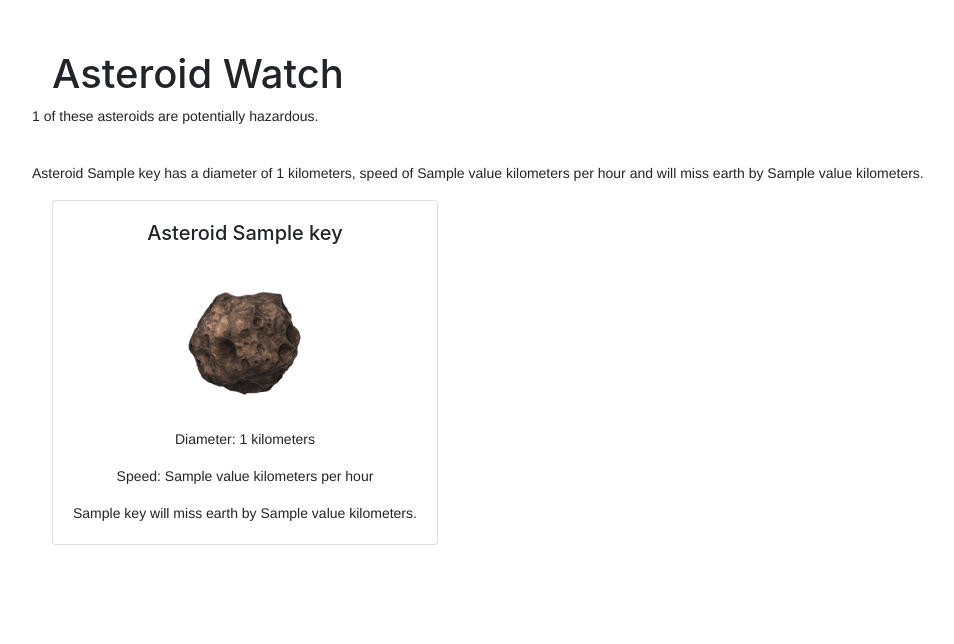
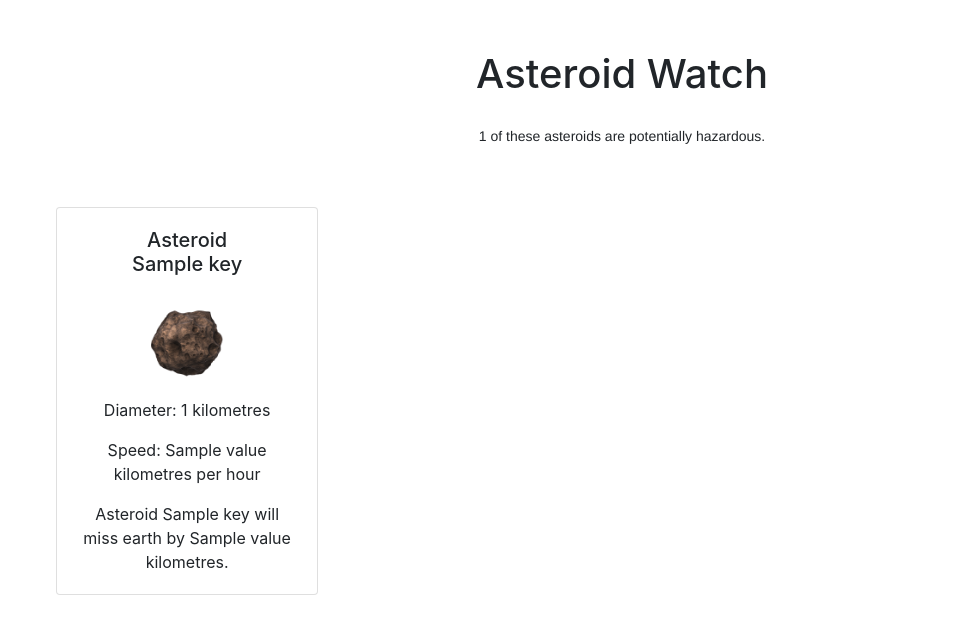
Before and after one commit to hpellis/asteroid_watch, a Flask app: template templates/result.html in a window 1280 px wide. Shown: the top 644 px of the page, without its empty margins (18-972 px from the left). Run offline with Flask 2, Linux system fonts and the light colour scheme; the template is opened without the code that fills it: most values are stand-ins (such as "Sample title", 1, 10 or a date in 2020); some libraries are stand-ins or nearby versions.

Commit message:
completed css styling

```diff
--- a/static/css/main.css
+++ b/static/css/main.css
@@ -3,31 +3,37 @@ h1 {
   font-size: 40px;
   font-family: helvetica;
   padding-top: 50px;
-  padding-left: 20px;
+  text-align: center;
+  padding-bottom: 20px;
 }
 
-p {
+#index {
+  text-align: center;
+}
+
+.main p {
   font-family: 'helvetica';
   font-size: 14px;
-}
-
-#headline {
-padding-bottom: 20px;
+  text-align: center;
 }
 
 .hazard_count {
     padding-bottom: 20px;
 }
 
-.main {
-max-width: 75%;
-margin-left: 50px;
+
+/*styling for cards*/
+.card {
+width: 23%;
 }
 
+h5 span {
+    display: block;
+}
 
 img {
     max-width: 50%;
-align: center;
+
     display: block;
     margin-left: auto;
     margin-right: auto;
@@ -40,3 +46,19 @@ text-align: center;
 .card-text {
     text-align: center;
 }
+
+#hazard {
+    background-color: #ffe2e2;
+}
+
+#hazard h5 {
+    color: #f40707;
+}
+
+.card-body {
+    padding: 10px;
+}
+
+#cards {
+padding-bottom: 50px;
+}
--- a/templates/index.html
+++ b/templates/index.html
@@ -1,8 +1,10 @@
 {% extends "layout.html" %}
 {% block content %}
 
+<div id="index">
 <h1> Asteroid Watch </h1>
 
-<a href="/result">Do I need to worry about asteroids today?</a>
+<a href="/result">Should I worry about asteroids today?</a>
 
+</div>
 {% endblock %}
--- a/templates/result.html
+++ b/templates/result.html
@@ -22,35 +22,22 @@
     <p class="hazard_count"> {{hazard_count}} of these asteroids are potentially hazardous.</p>
 {% endif %}
 
-
-{% for key, value in asteroids_dict.items() %}
-    <p>Asteroid {{key}} has a diameter of {{value[0]}} kilometers, speed of {{value[2]}} kilometers per hour and will miss earth by {{value[3]}} kilometers. </p>
-
-    {% if value[1] == True: %}
-
-    <p id="hazard">Asteroid {{key}} is potentially hazardous to earth. </p>
-
-    {% endif %}
-
-{% endfor %}
+</div>
 
 
+<div class="container" id="cards">
 
-</div class="container">
-
-<div class="container">
-
-<div class="row">
+<div class="row d-flex justify-content-between">
 
 {% for key, value in asteroids_dict.items() %}
 
-<div class="card", "col-sm-3">
+<div class="card mt-4 mr-1 ml-1" {% if value[1] == True %} id="hazard"  {% endif %} >
   <div class="card-body">
-    <h5 class="card-title">Asteroid {{key}}</h5>
+    <h5 class="card-title">Asteroid <span>{{key}}</span></h5>
     <img class="card-img-top" src="{{url_for('static', filename = 'images/asteroid.png')}}" alt="Image of asteroid" max-width="50%"/>
-    <p class="card-text">Diameter: {{value[0]}} kilometers</p>
-    <p class="card-text">Speed: {{value[2]}} kilometers per hour</p>
-    <p class="card-text">{{key}} will miss earth by {{value[3]}} kilometers.</p>
+    <p class="card-text">Diameter: {{value[0]}} kilometres</p>
+    <p class="card-text">Speed: {{value[2]}} kilometres per hour</p>
+    <p class="card-text">Asteroid {{key}} will miss earth by {{value[3]}} kilometres.</p>
   </div>
 
 </div>
```
Lines whose indentation alone changed are shown as unchanged.
